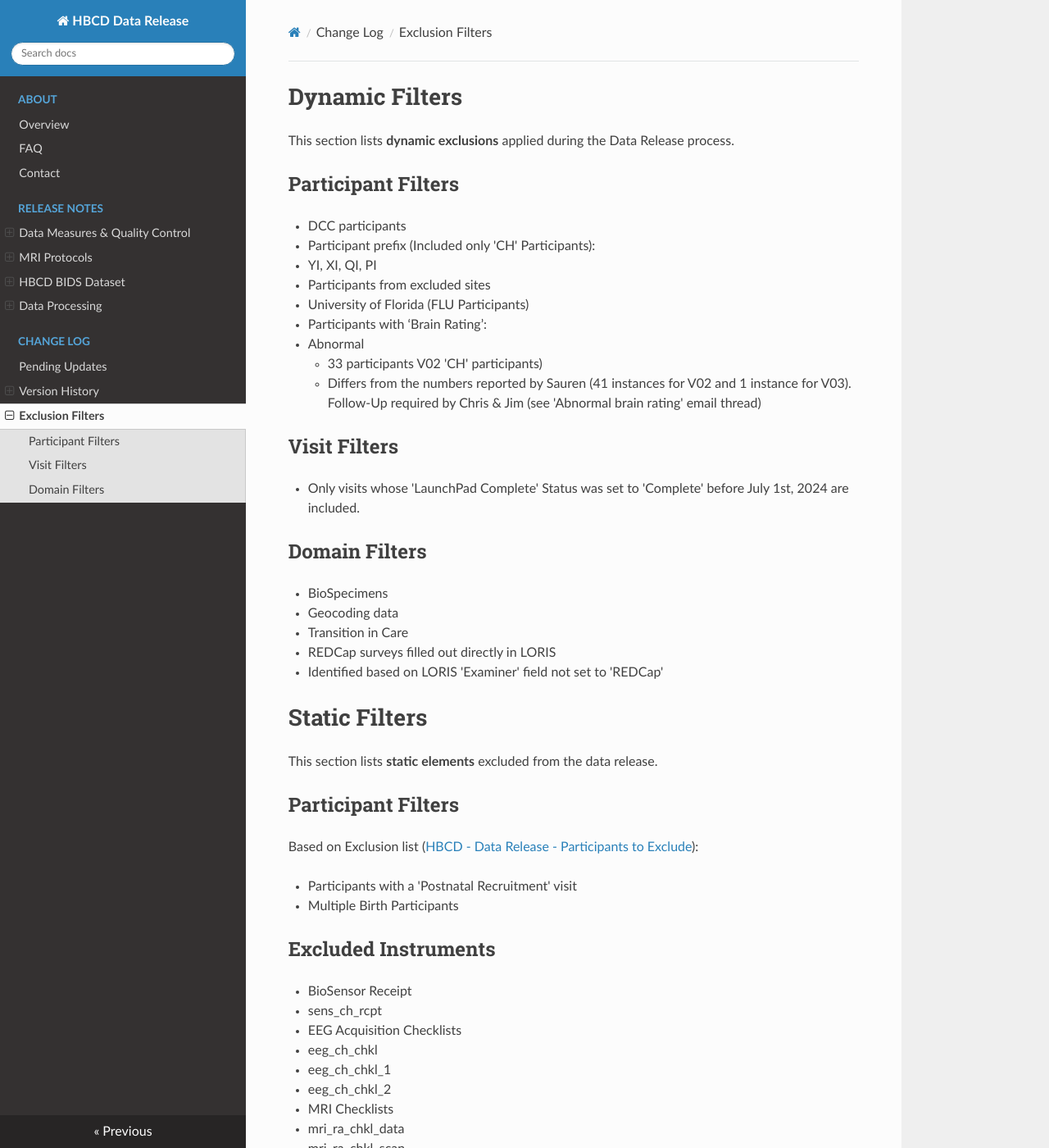
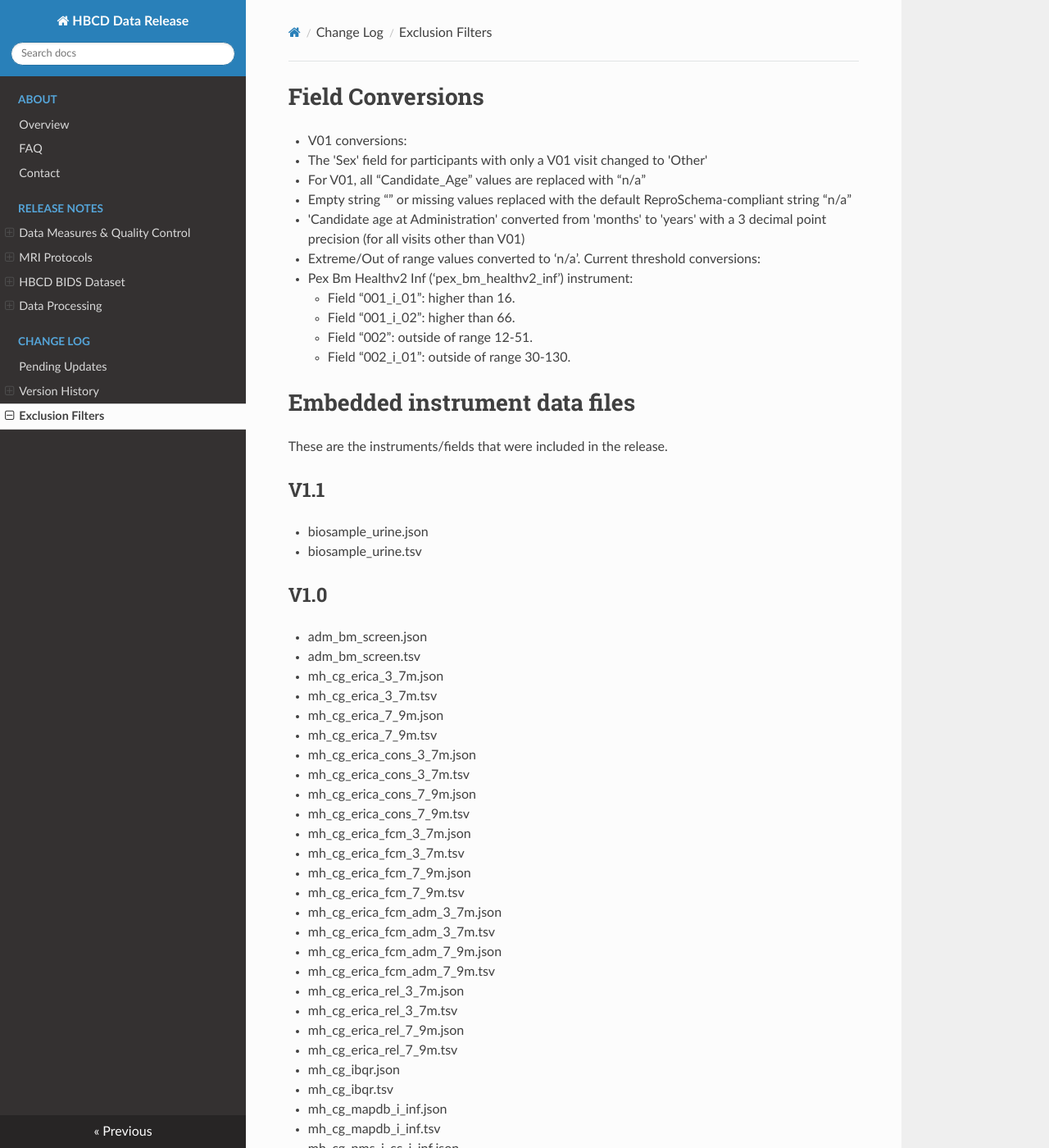
Before and after one commit to mattcieslak/hbcd-docs, an MkDocs documentation site: the page built from docs/changelog/filters.md, in a window 1280 px wide and 1400 px high. Shown: the whole window at 82% size. Built offline with MkDocs 1.6.1, drawn with Linux system fonts in a browser that asks for light colours; nearby versions of some CDN libraries; some of the changed text lies outside the part shown.

Commit message:
merged info about filters/exclusions from Change Log (sourced from beta notes provided by Loris) to Release Notes > HBCD BIDS > Phenotypes. I also removed participant exclusion list by site per Damien's request (he thought it might cause concern without further explanation

```diff
--- a/docs/changelog/filters.md
+++ b/docs/changelog/filters.md
@@ -1,78 +1,3 @@
-# Dynamic Filters
-This section lists **dynamic exclusions** applied during the Data Release process.
-
-## Participant Filters
-* DCC participants
-* Participant prefix (Included only 'CH' Participants):
-  * YI, XI, QI, PI
-* Participants from excluded sites
-  * University of Florida (FLU Participants)
-* Participants with ‘Brain Rating’:
-  * Abnormal
-    * 33 participants V02 'CH' participants)
-    * Differs from the numbers reported by Sauren (41 instances for V02 and 1 instance for V03). Follow-Up required by Chris & Jim (see 'Abnormal brain rating' email thread)
-
-## Visit Filters
-* Only visits whose 'LaunchPad Complete' Status was set to 'Complete' before July 1st, 2024 are included.
-
-## Domain Filters
-* BioSpecimens
-* Geocoding data
-* Transition in Care
-* REDCap surveys filled out directly in LORIS
-  * Identified based on LORIS 'Examiner' field not set to 'REDCap'
-
-# Static Filters
-This section lists **static elements** excluded from the data release.
-
-## Participant Filters
-Based on Exclusion list ([HBCD - Data Release - Participants to Exclude](https://docs.google.com/spreadsheets/d/16jKl8BMqCFLqjXovIhzSUDJYh6lzT3ExPuVy6iUnV3E/edit?gid=0#gid=0)):
-
-  * Participants with a 'Postnatal Recruitment' visit
-  * Multiple Birth Participants
-
-## Excluded Instruments
-* BioSensor Receipt
-  * sens_ch_rcpt
-* EEG Acquisition Checklists
-  * eeg_ch_chkl
-  * eeg_ch_chkl_1
-  * eeg_ch_chkl_2
-* MRI Checklists
-  * mri_ra_chkl_data
-  * mri_ra_chkl_scan
-* MRI Pre/Post Scan Prep
-  * mri_ra_prep
-* NIH Baby Toolbox
-  * ncl_ch_nbtb
-* Participant Feedback
-  * adm_cg_fb
-* RA Feedback
-  * adm_ra_fb
-* Participant Alerts
-  * admin_alert
-* TLFB (Timeline Follow Back)
-  * pex_ch_tlfb
-* Transitions in Care Questionnaire
-  * sed_cg_tic
-* Visit Data
-  * adm_fd_visitdata
-* Visit Start
-  * visit_start
-* Urgent Events
-  * adm_fd_urgent
-
-## Excluded instrument fields
-* Examiner (Examiner)
-* Date of Birth (DOB)
-* Date of Administration (Date_taken)
-* Start timestamp (timestamp_start)
-* Stop timestamp (timestamp_stop)
-* REDCap timestamp (timestamp_redcap_locked)
-* Clinical Alerts
-* REDCap Complete status ('complete').
-* Scannable codes (BioSamples codes, tracking Nos, etc...)
-
 # Field Conversions
 
 * V01 conversions:
@@ -87,27 +12,7 @@
     * Field “002”: outside of range 12-51.
     * Field “002_i_01”: outside of range 30-130.
 
-# Upcoming/Pending Filters
-## Pending Field filters
-* Brain Rating associated fields
-* Open text fields (Custom per instrument. Check on a case by case basis)
-* Fields in 'HBCD_Include_vs_not_Include' tab of the '[Internal Facing](https://docs.google.com/spreadsheets/d/1qKuhIvogkOCVg-lDk30WKd5tfF0xuy-ChubOBSqOYNQ/edit?gid=1013027810#gid=1013027810)' document
 
-## Upcoming
-* Change '_i_' to '__' in Data Dictionary
-* Gestational Age at Administration'
-* Optional Secondary Age for MRI 'scans.tsv'
-* scans.tsv file – MRI -  'Candidate Age at Administration' based on jittered DoB in ‘Years’ with three decimal point precision
-* scans.tsv file – EEG - 'Candidate Age at Administration' based on jittered DoB in ‘Years’ with three decimal point precision
-
-**Logs**
-
-The following logs are generated for double-checking purposes (Logs are not shared nor embedded within the data dump structure):
-
-* List of included participants (CandID/PSCID only)
-* List of included participants with 'Visit Label' (Same as above, with 'Visit Label')
-* Discrepancies in Participants queried from database vs the .tsv list of participants from assembly bids (based on the MRI pipeline)
-* Log of errors found during parsing of data release data dump
 
 # Embedded instrument data files
 These are the instruments/fields that were included in the release.
```
Also changed, not shown: docs/changelog/pending.md (+1 -1 lines), docs/datacuration/phenotypes.md (+17 -27 lines).
